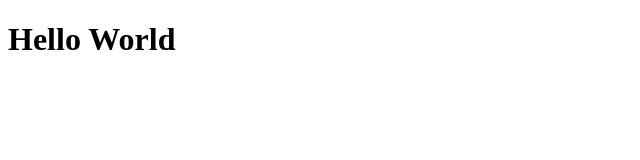
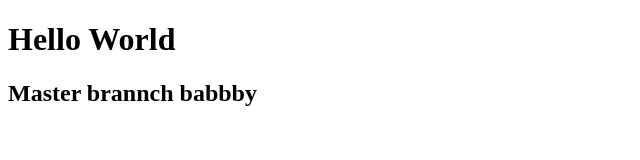
Before and after one commit to bschade18/git-practice, a plain HTML site: page index.html in a window 1280 px wide. Shown: the whole page, without its empty margins (0-640 px from the left). Drawn offline with Linux system fonts and the light colour scheme.

Commit message:
added master branch subheading

```diff
--- a/index.html
+++ b/index.html
@@ -3,5 +3,6 @@
   <head> </head>
   <body>
     <h1>Hello World</h1>
+    <h2>Master brannch babbby</h2>
   </body>
 </html>
```
